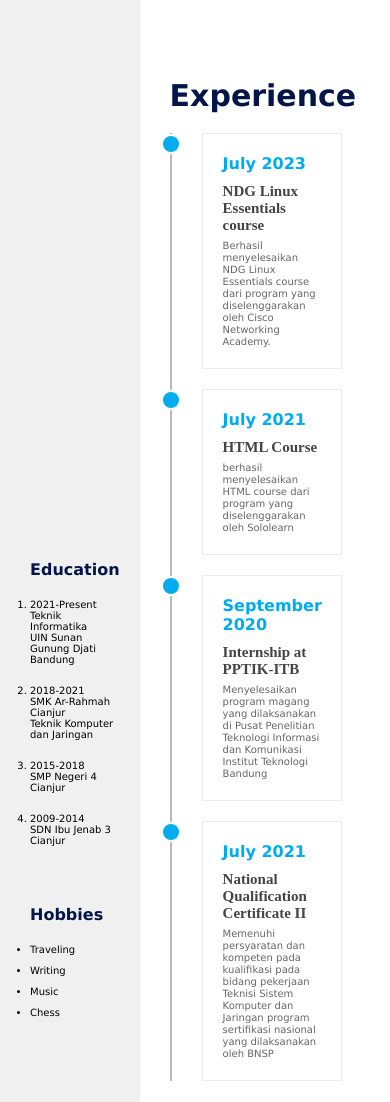
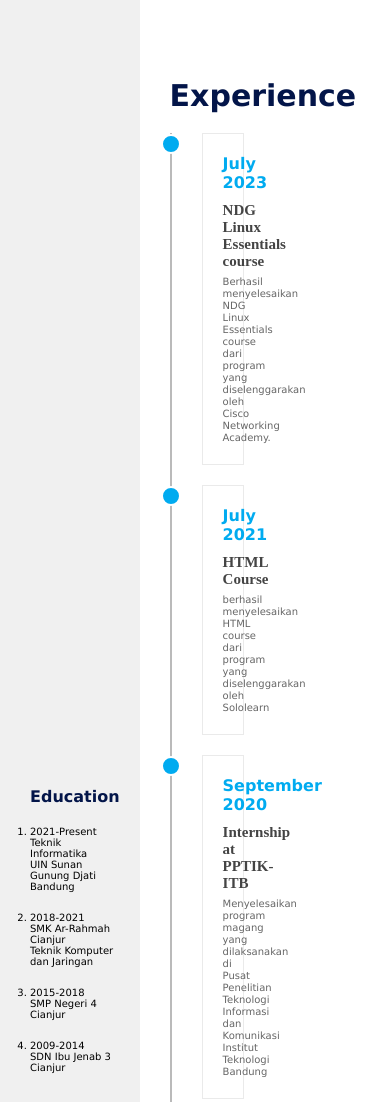
Before and after one commit to visilanti/cvsilvia.github.io, a plain HTML site: page index.html in a window 390 px wide. Shown: the part 846-1948 px from the top of the page. Drawn offline with nearby package versions, Linux system fonts and the light colour scheme.

Commit message:
fix responsive mobile

```diff
--- a/styles.css
+++ b/styles.css
@@ -403,7 +403,7 @@ th, td {
         padding: 0 0 0 30px;
     }
     .content .box{
-        max-width: 150px;
+        max-width: 20px;
     }
     .container{
         max-width: 200px;
```
